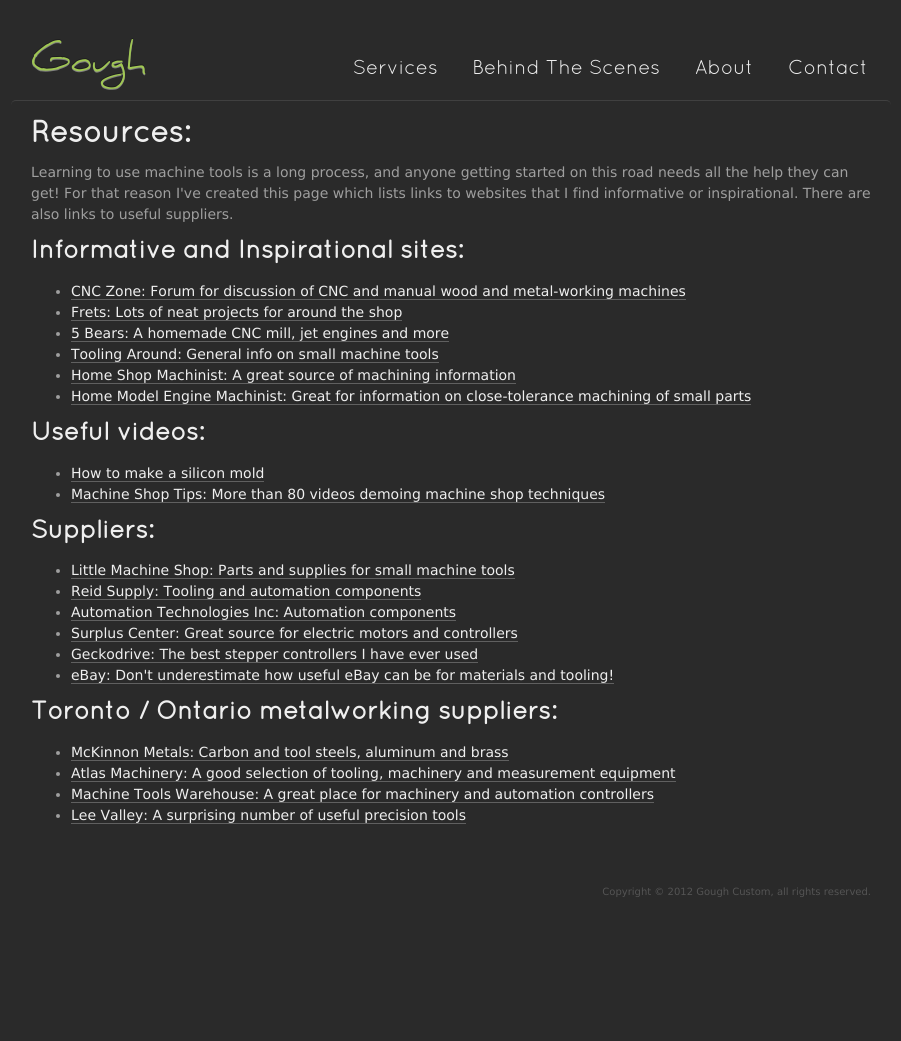
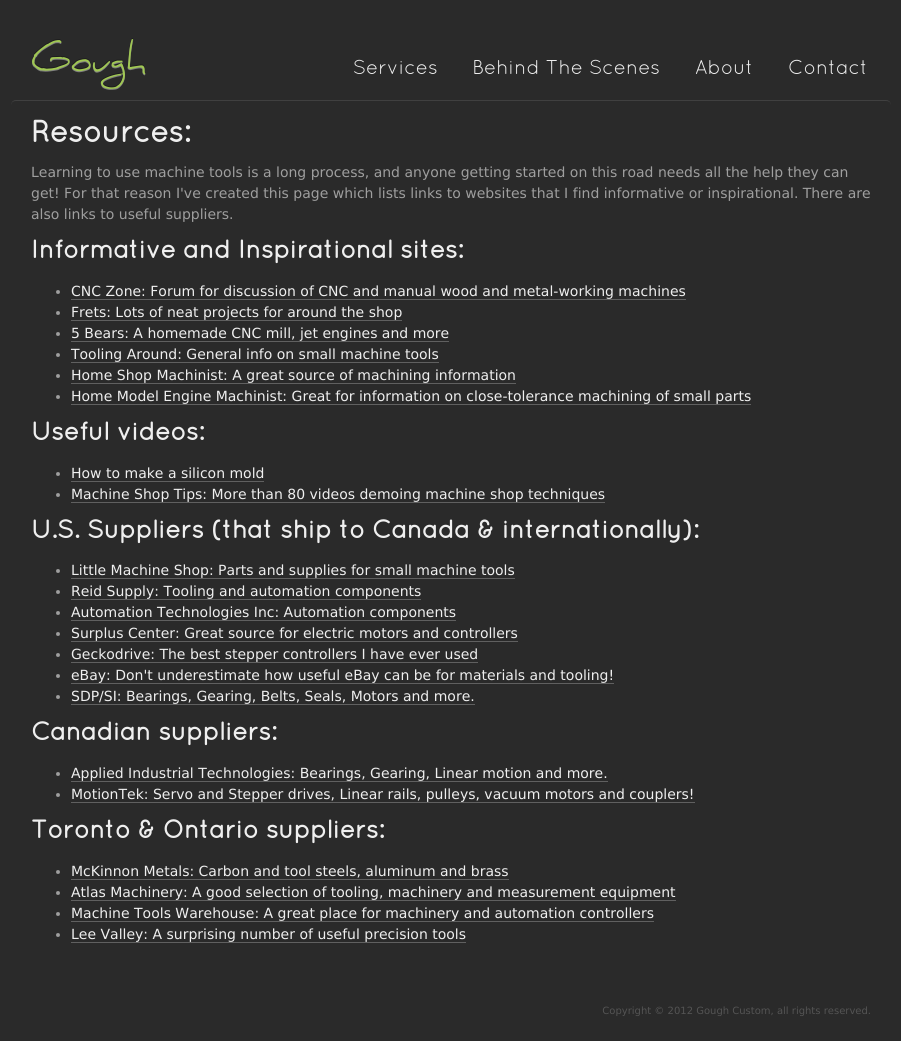
Before and after one commit to anddam/goughcustom, a Jekyll site: the page built from resources.html, in a window 1280 px wide. Shown: the whole page, without its empty margins (189-1090 px from the left). Built offline with Jekyll 4.4.1, drawn with Linux system fonts in a browser that asks for light colours; before the commit the page ends 922 px from its top, so only the background shows below that.

Commit message:
Updated resource page with new suppliers recommended by CNCZone users.

```diff
--- a/resources.html
+++ b/resources.html
@@ -32,8 +32,7 @@
 </p>
 
 
-<h2>Suppliers:</h2>
-
+<h2>U.S. Suppliers (that ship to Canada & internationally):</h2>
 <p>
   <ul>
     <li><a href="http://littlemachineshop.com/">Little Machine Shop: Parts and supplies for small machine tools</a></li>
@@ -42,11 +41,20 @@
     <li><a href="https://www.surpluscenter.com/">Surplus Center: Great source for electric motors and controllers</a></li>
     <li><a href="http://www.geckodrive.com/">Geckodrive: The best stepper controllers I have ever used</a></li>
     <li><a href="http://ebay.com/">eBay: Don't underestimate how useful eBay can be for materials and tooling!</a></li>
+    <li><a href="http://www.sdp-si.com/">SDP/SI: Bearings, Gearing, Belts, Seals, Motors and more.</a></li>
+
   </ul>
 </p>
 
-<h2>Toronto / Ontario metalworking suppliers:</h2>
+<h2>Canadian suppliers:</h2>
+<p>
+  <ul>
+    <li><a href="http://www.appliedcanada.com/">Applied Industrial Technologies: Bearings, Gearing, Linear motion and more.</a></li>
+    <li><a href="http://motiontek.ca/">MotionTek: Servo and Stepper drives, Linear rails, pulleys, vacuum motors and couplers!</a></li>
+  </ul>
+</p>
 
+<h2>Toronto &amp; Ontario suppliers:</h2>
 <p>
   <ul>
     <li><a href="http://www.mckinnonmetals.com/">McKinnon Metals: Carbon and tool steels, aluminum and brass</a></li>
```
